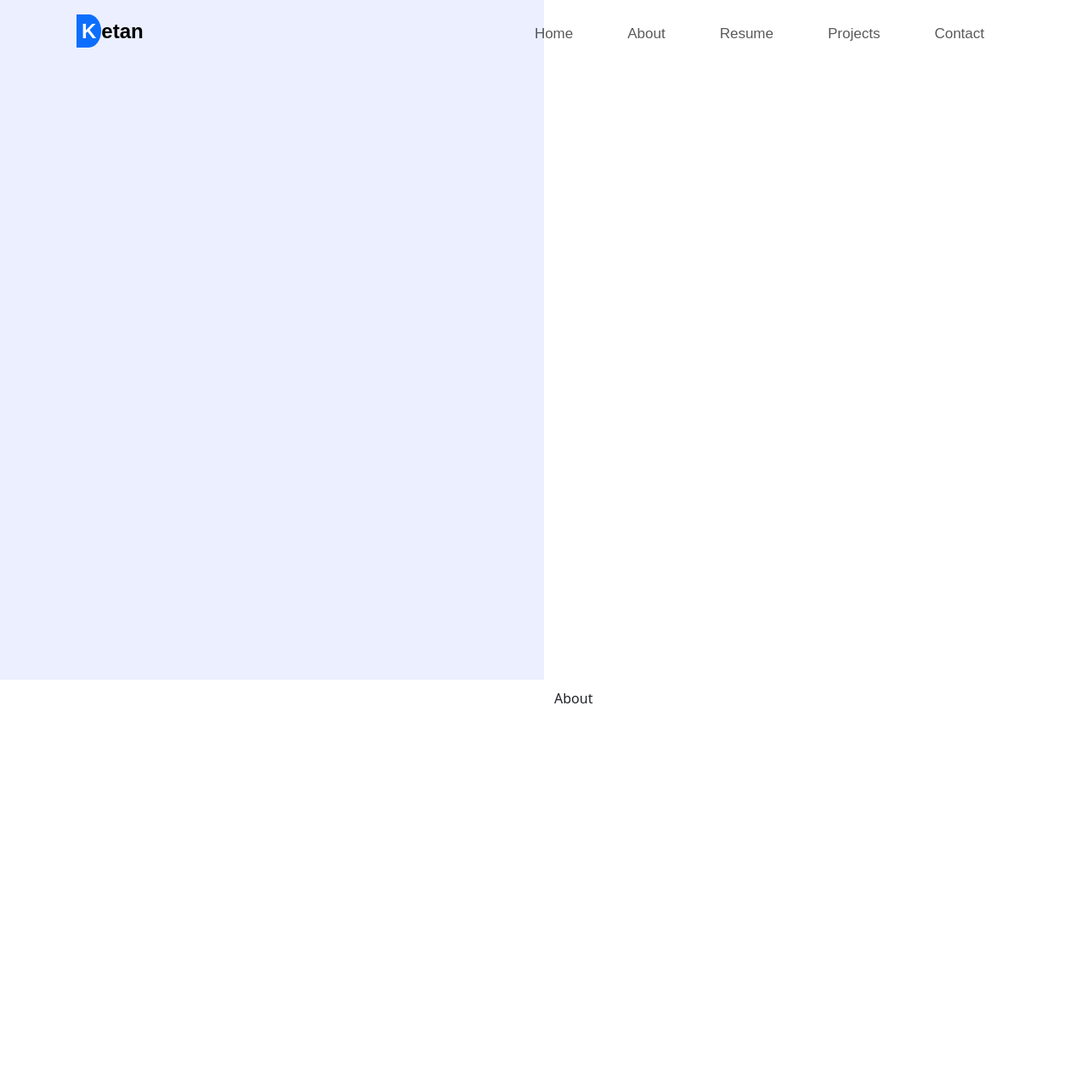
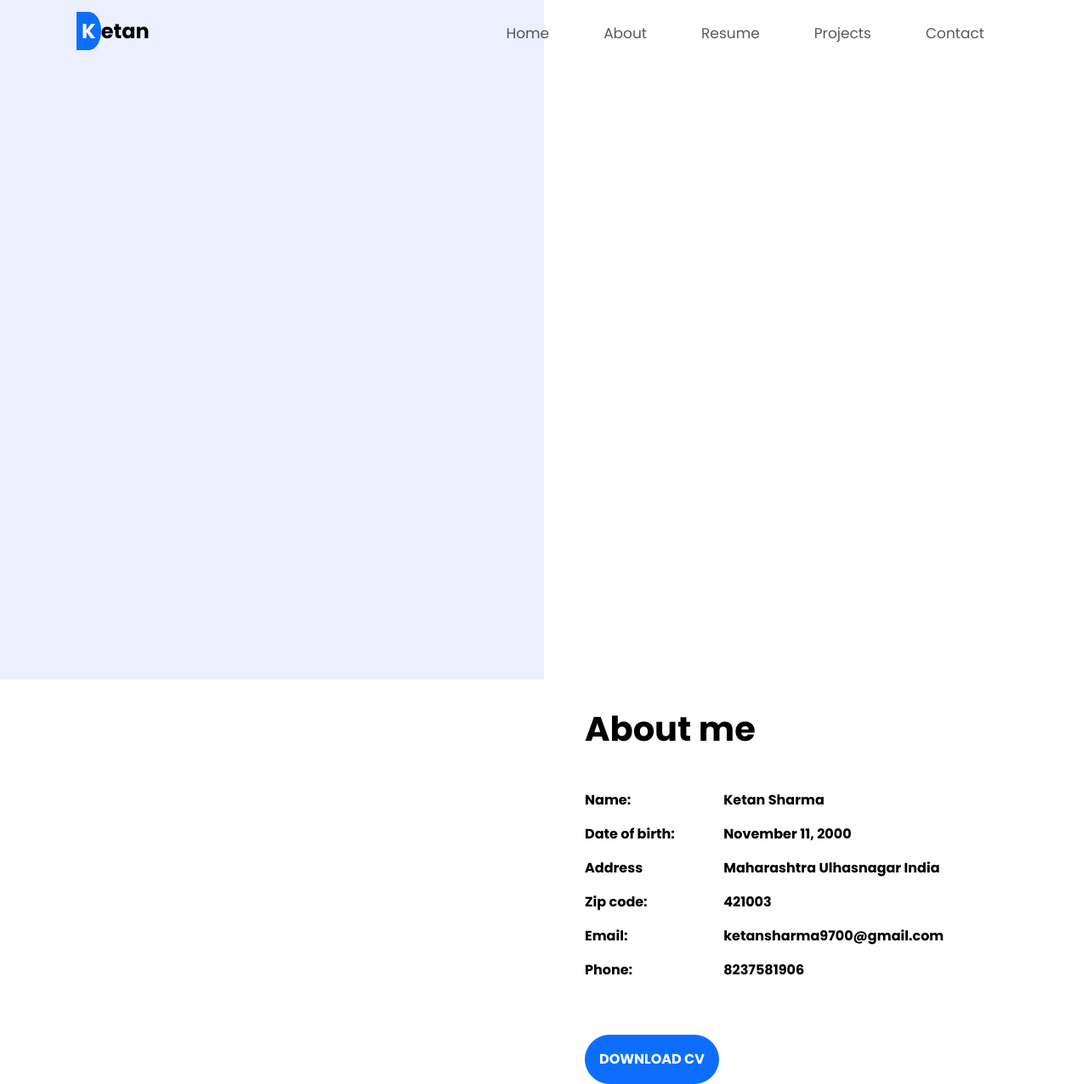
Before and after one commit to KetanSharmaH/My_Portfolio, a React (Vite) app: page / in a window 1280 px wide. Shown: the whole page at 85% size. Before the commit the page ends 834 px from the top, so only its background shows below. Built offline with nearby package versions, Linux system fonts and the light colour scheme.

Commit message:
"Added About me"

```diff
--- a/src/App.css
+++ b/src/App.css
@@ -31,6 +31,7 @@
 
 :root {
   background-color: white;
+  color: black;
 }
 
 .hero-wrap {
@@ -55,3 +56,12 @@
 .hero-wrap .text {
   width: 100%;
 }
+
+.btn:hover{
+  color: black;
+  --bs-btn-bg: #0d6efd;
+  --bs-btn-hover-bg: #0d6efd;
+  --bs-btn-active-bg: #0d6efd;
+  --bs-btn-hover-color: black
+  --bs-btn-active-color: black;
+}
--- a/src/components/mainPage/Main_Page.jsx
+++ b/src/components/mainPage/Main_Page.jsx
@@ -1,8 +1,10 @@
-<style>@import url('https://fonts.cdnfonts.com/css/poppins');</style>;
-
 function Main_Page() {
   return (
     <>
+      <link
+        href="https://fonts.googleapis.com/css?family=Poppins:100,200,300,400,500,600,700,800,900"
+        rel="stylesheet"
+      ></link>
       <section className="hero-wrap" id="home">
         <div className="overlay"></div>
       </section>
@@ -17,7 +19,14 @@ function Main_Page() {
           paddingRight: "20px",
         }}
       >
-          <a className="navbar-brand" href="index.html">
+        <a
+          className="navbar-brand"
+          href="index.html"
+          style={{
+            position: "sticky",
+            top: "10px",
+          }}
+        >
           <h2 className="fw-bold fs-4">
             <span className="bg-primary form-control-color rounded-end-circle text-bg-danger">
               K
@@ -37,7 +46,11 @@ function Main_Page() {
           <span className="navbar-toggler-icon"></span>
         </button>
 
-          <div className="collapse navbar-collapse" id="navbarSupportedContent">
+        <div
+          className="collapse navbar-collapse"
+          id="navbarSupportedContent"
+          style={{ position: "sticky", top: "10px" }}
+        >
           <ul
             className="navbar-nav mr-auto ms-auto"
             style={{ fontSize: "17px" }}
@@ -70,7 +83,45 @@ function Main_Page() {
           </ul>
         </div>
       </nav>
-        <section><div className="row"><div className="col-6"></div><div className="col-6">About</div></div></section>
+      <section style={{ fontFamily: "Poppins, sans-serif" }}>
+        <div className="container" style={{ color: "black" }}>
+          <div className="row">
+            <div className="col-6"></div>
+            <div className="col-6 mt-4 ps-5">
+              <h1 className="fw-bold">About me</h1>
+              <ul className="mt-5 fw-bold ps-0">
+                <li className="d-flex mb-3">
+                  <span style={{ width: "32%" }}>Name:</span>
+                  <span>Ketan Sharma</span>
+                </li>
+                <li className="d-flex mb-3">
+                  <span style={{ width: "32%" }}>Date of birth:</span>
+                  <span>November 11, 2000</span>
+                </li>
+                <li className="d-flex mb-3">
+                  <span style={{ width: "32%" }}>Address</span>
+                  <span>Maharashtra Ulhasnagar India</span>
+                </li>
+                <li className="d-flex mb-3">
+                  <span style={{ width: "32%" }}>Zip code:</span>
+                  <span>421003</span>
+                </li>
+                <li className="d-flex mb-3">
+                  <span style={{ width: "32%" }}>Email:</span>
+                  <span>ketansharma9700@gmail.com</span>
+                </li>
+                <li className="d-flex mb-3">
+                  <span style={{ width: "32%" }}>Phone:</span>
+                  <span>8237581906</span>
+                </li>
+              </ul>
+              <button className="btn rounded-pill mt-5 px-3 py-3 btn-primary fw-bold">
+                DOWNLOAD CV
+              </button>
+            </div>
+          </div>
+        </div>
+      </section>
     </>
   );
 }
```
Lines whose indentation alone changed are shown as unchanged.
